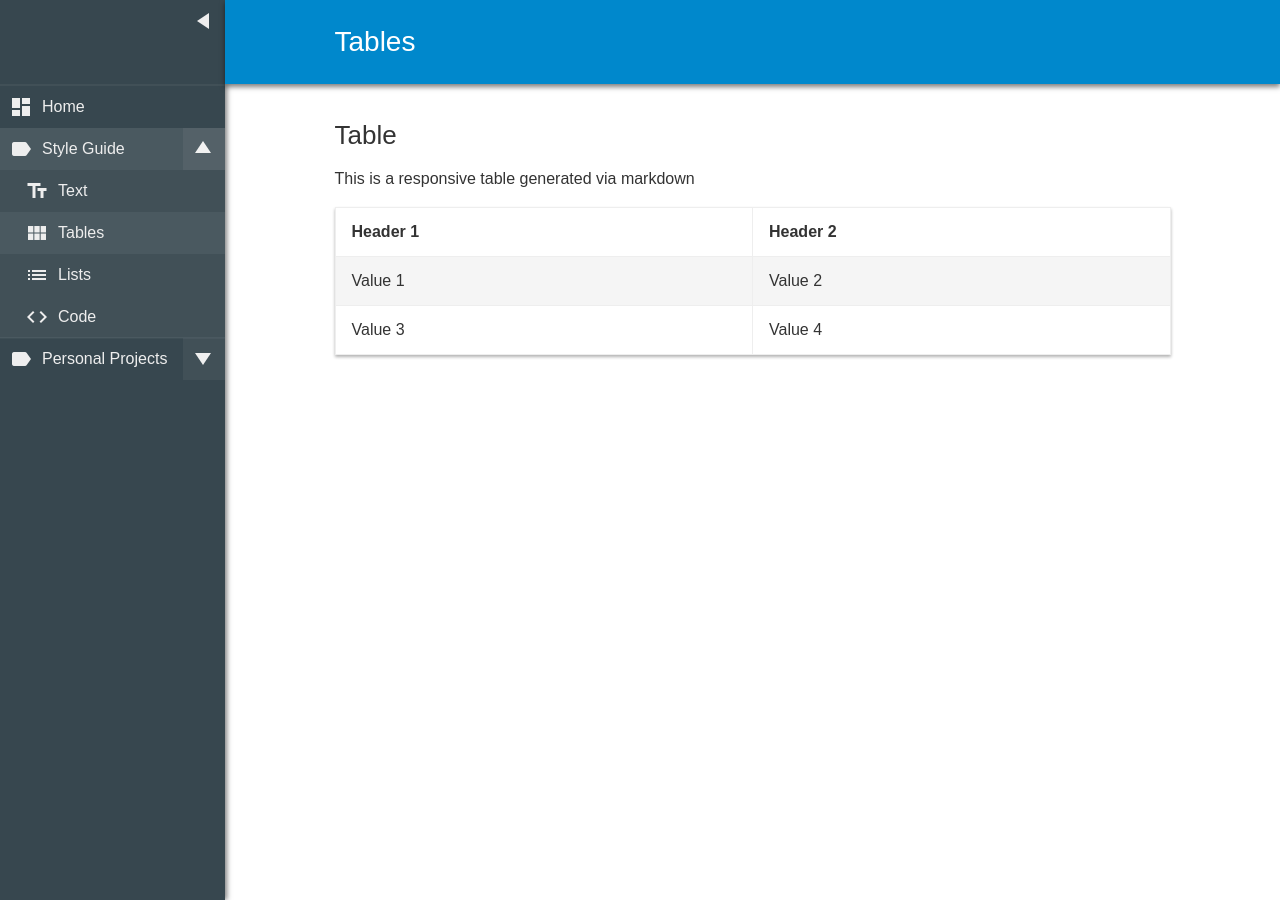
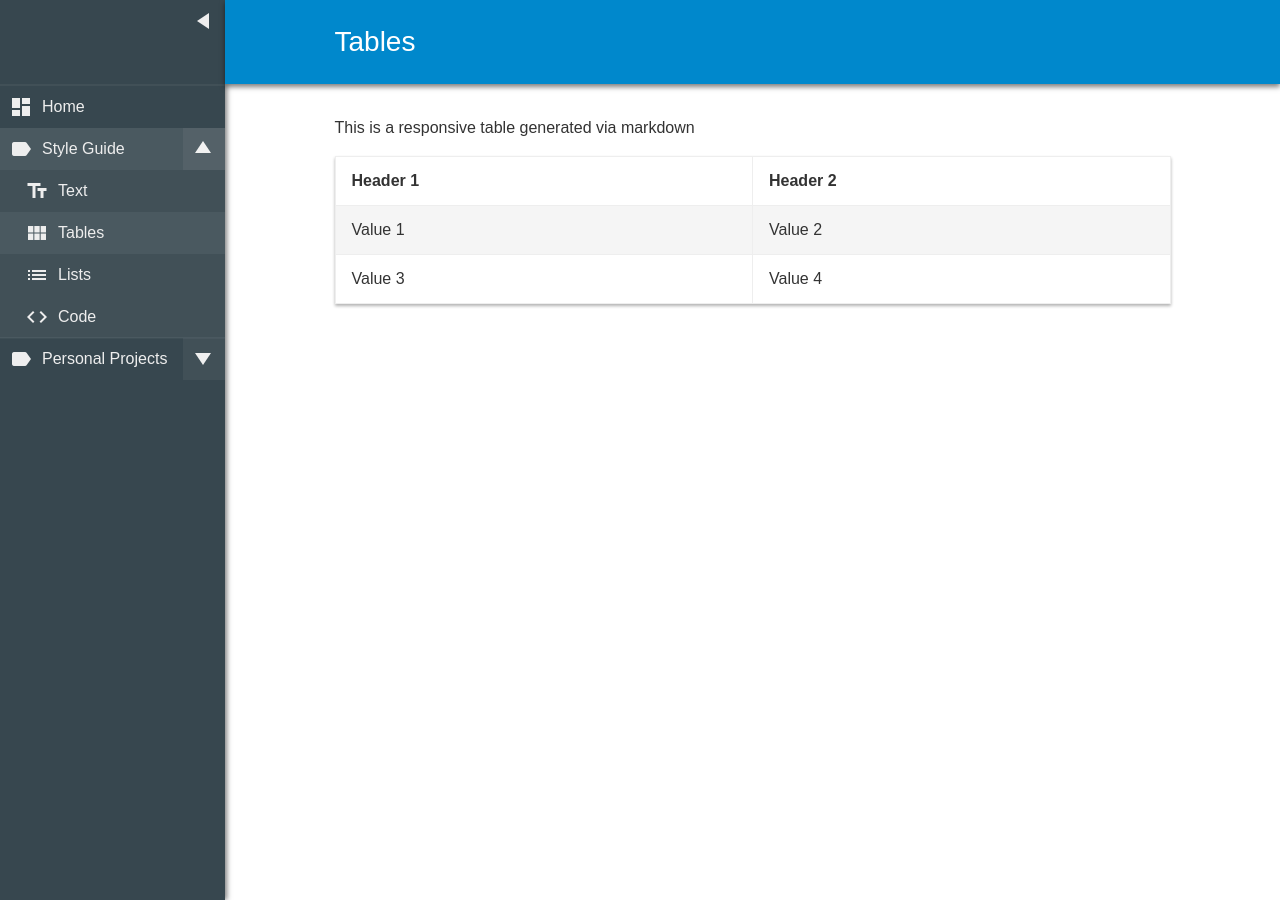
Before and after one commit to zeraphie/zeraphie.github.io, a Jekyll site: the page built from _posts/2017-03-08-tables.md, in a window 1280 px wide. Built offline with Jekyll 4.4.1, drawn with Linux system fonts in a browser that asks for light colours.

Commit message:
Update 2017-03-08-tables.md

```diff
--- a/_posts/2017-03-08-tables.md
+++ b/_posts/2017-03-08-tables.md
@@ -3,8 +3,6 @@ title: Tables
 icon: view_module
 category: Style-Guide
 ---
-
-## Table
 
 This is a responsive table generated via markdown
 
```
